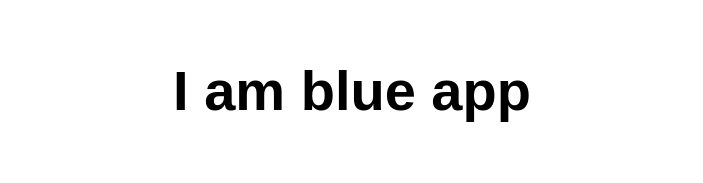
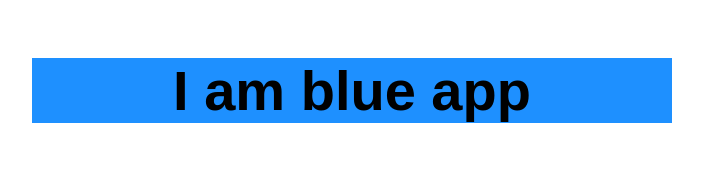
Before and after one commit to saikovvuri/bluestaticapp, a website: page src/index.html in a window 1280 px wide. Shown: the whole page, without its empty margins (288-991 px from the left). Drawn offline with Linux system fonts and the light colour scheme.

Commit message:
Update index.html

```diff
--- a/src/index.html
+++ b/src/index.html
@@ -10,7 +10,7 @@
 
 <body>
   <main>
-    <h1>I am blue app</h1>
+    <h1 style="background-color:DodgerBlue;">I am blue app</h1>
   </main>
 </body>
 
```
